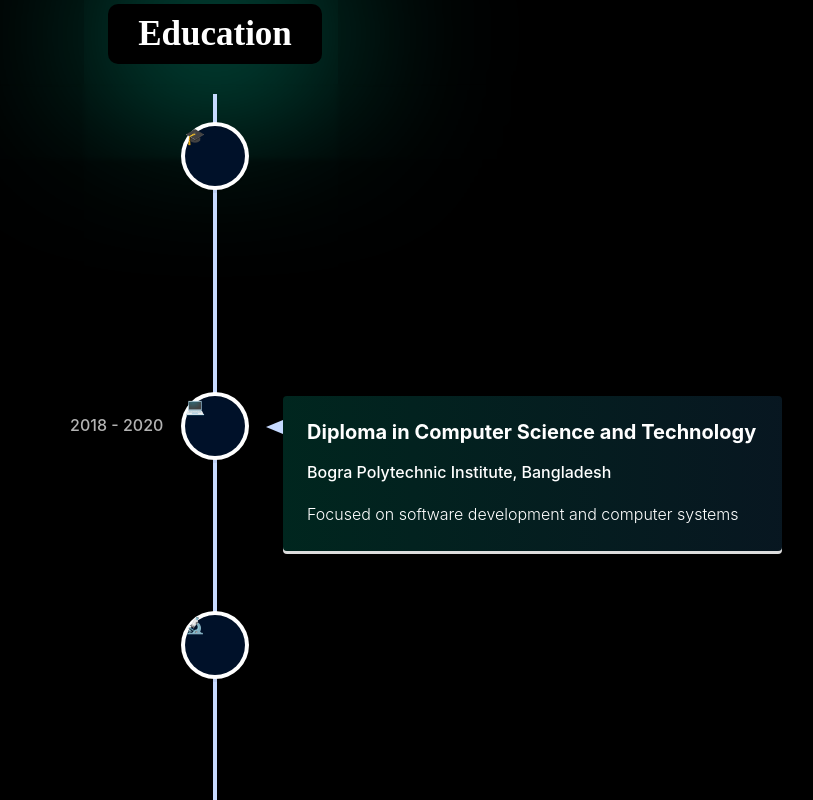
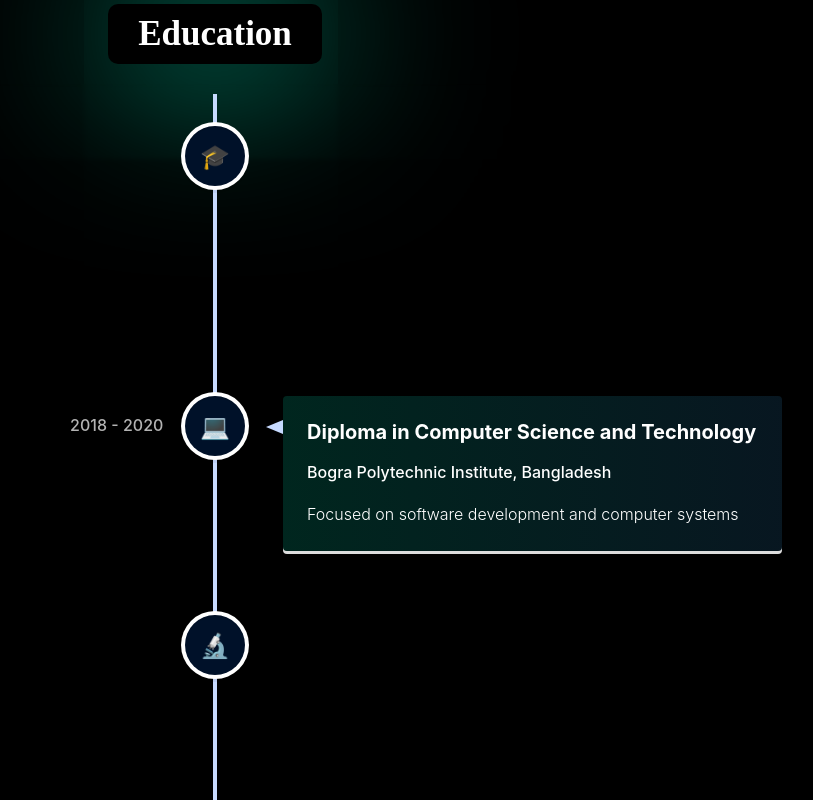
Before and after one commit to absabur/portfolio-nextjs, a Next.js app: page / in a window 1280 px wide. Shown: the part 4160-4960 px from the top of the page, without its empty margins (425-1238 px from the left). Built offline with nearby package versions, Linux system fonts and the light colour scheme; a web font is replaced by a local one.

Commit message:
education icon fix

```diff
--- a/src/Components/Body/Education/Education.jsx
+++ b/src/Components/Body/Education/Education.jsx
@@ -79,7 +79,7 @@ const Element = ({ education }) => (
     }}
     contentArrowStyle={{ borderRight: "17px solid  var(--color2)" }}
     date={education.duration}
-    iconStyle={{ background: "var(--color3)", color: "var(--color1)" }}
+    iconStyle={{ background: "var(--color3)", color: "var(--color1)", fontSize: "1.5rem" , display: "flex", alignItems: "center", justifyContent: "center" }}
     icon={education.icon}
   >
     <h3 className="vertical-timeline-element-title h-3">{education.degree}</h3>
```
